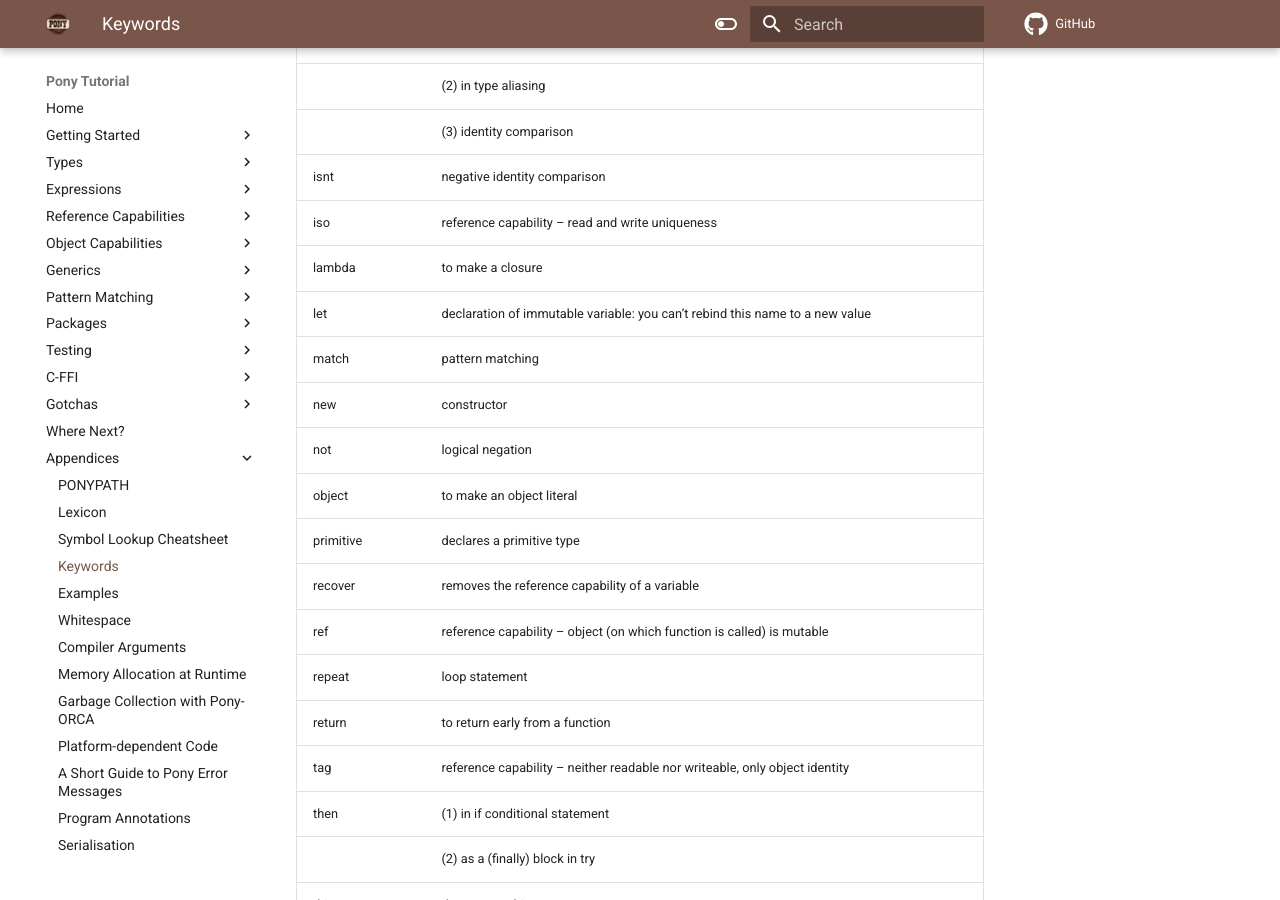
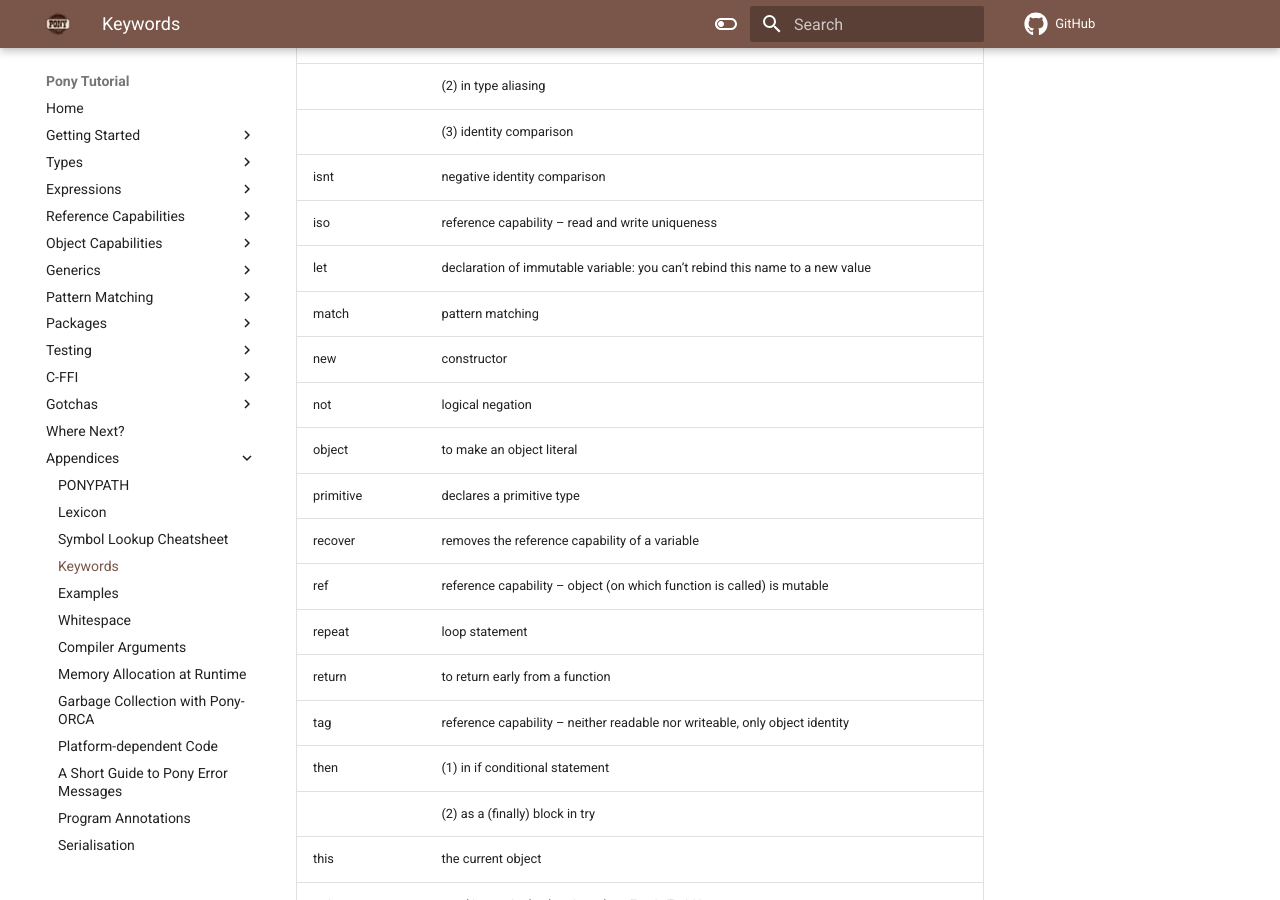
Before and after one commit to ponylang/pony-tutorial, an MkDocs documentation site: the page built from docs/appendices/keywords.md, in a window 1280 px wide and 900 px high, scrolled down 1406 px. Built offline with MkDocs 1.6.1 and Material for MkDocs 9.7.7, drawn with Linux system fonts in a browser that asks for light colours; comment, search, counter and statistics services are not loaded.

Commit message:
Remove lambda from keywords
This is not used anymore now that the `{(a: Foo): Bar => ...}` syntax is used.

```diff
--- a/docs/appendices/keywords.md
+++ b/docs/appendices/keywords.md
@@ -34,7 +34,6 @@ This listing explains the usage of every Pony keyword.
 |                   | (3) identity comparison                                                                                |
 | isnt              | negative identity comparison                                                                           |
 | iso               | reference capability – read and write uniqueness                                                       |
-| lambda            | to make a closure                                                                                      |
 | let               | declaration of immutable variable: you can't rebind this name to a new value                           |
 | match             | pattern matching                                                                                       |
 | new               | constructor                                                                                            |
```
